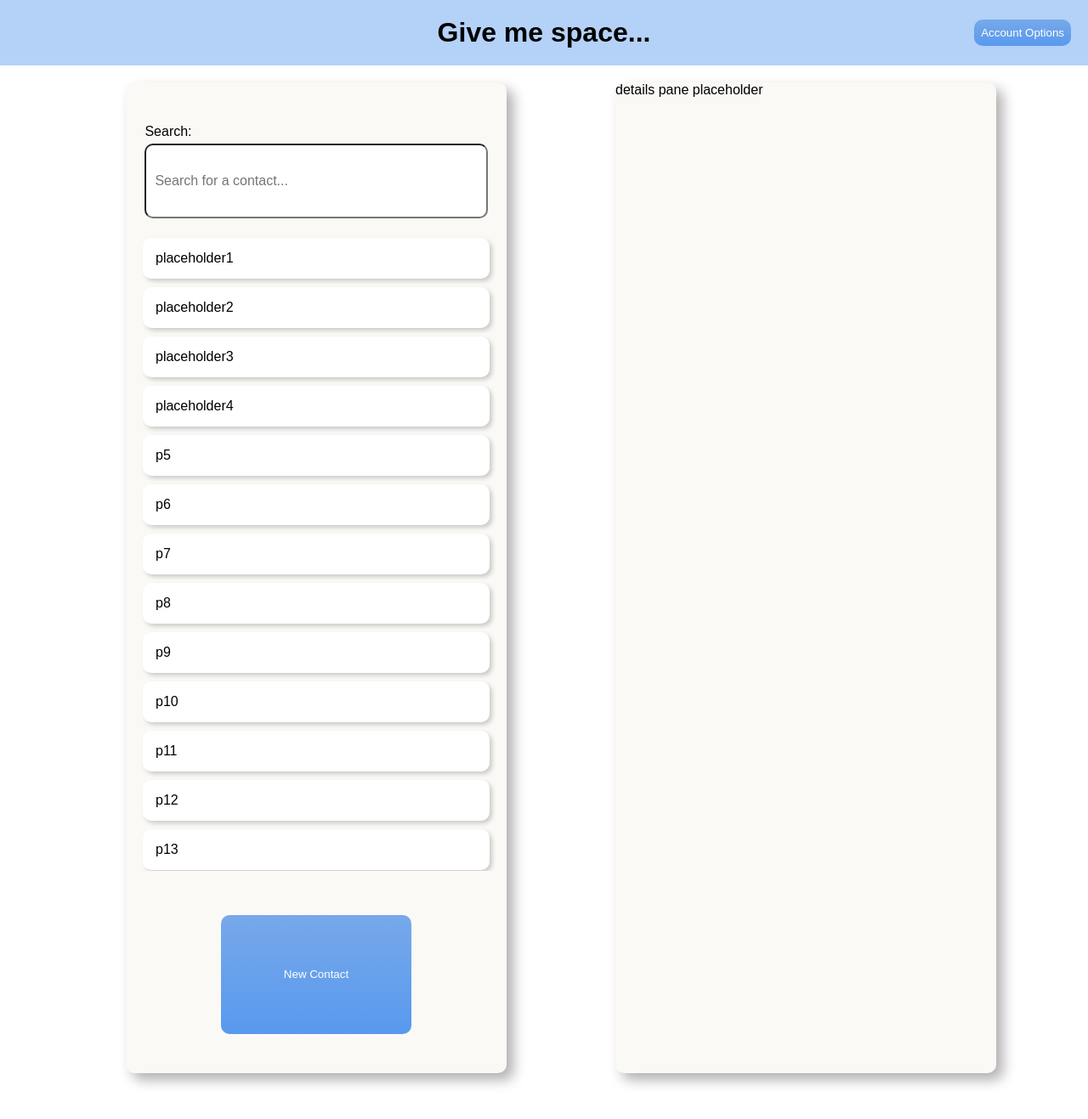
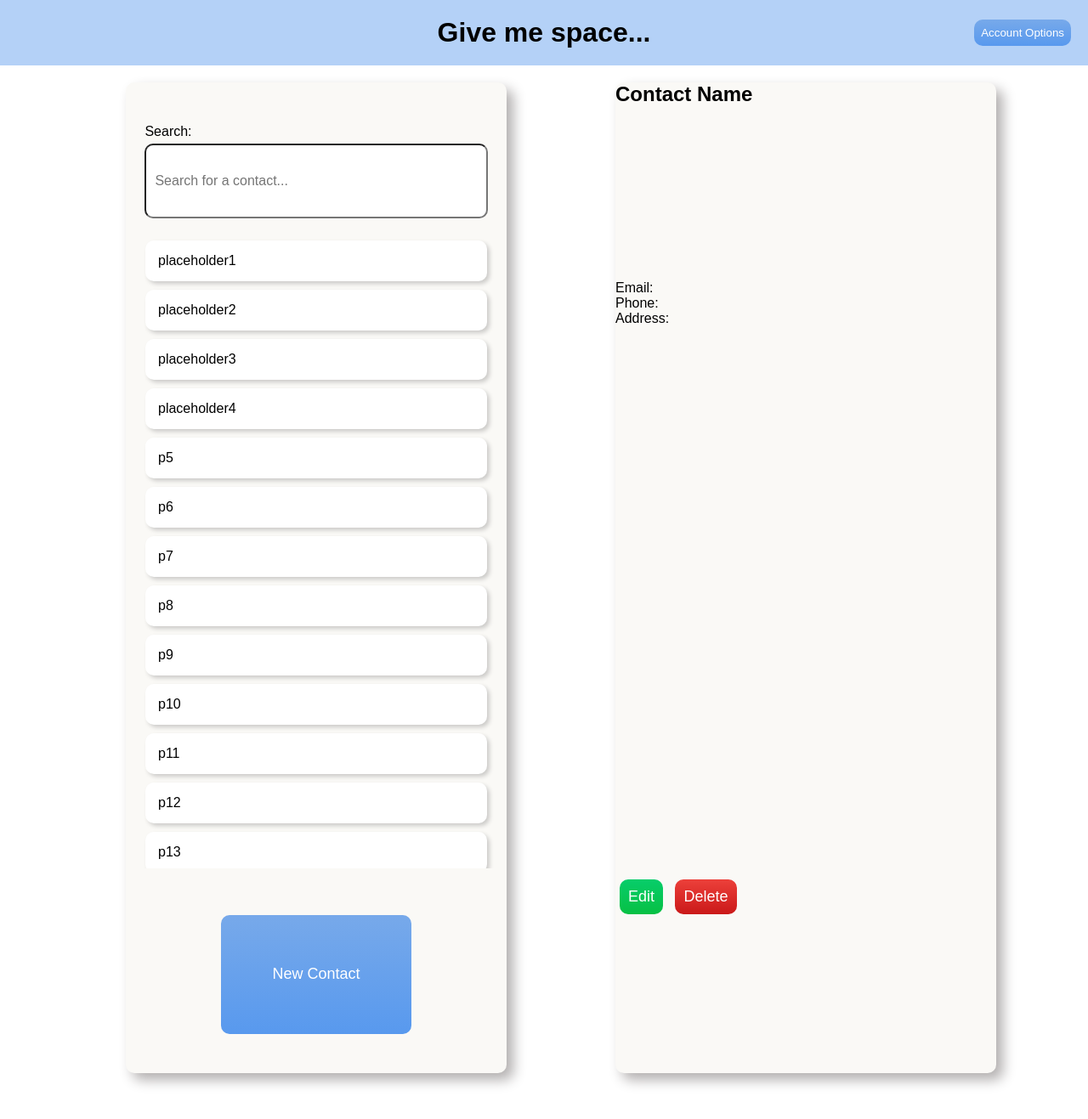
Before and after one commit to PlasticRosewood/COP4331-P1-Group2, a PHP site: page /public/index.html in a window 1280 px wide. Shown: the top 1317 px of the page at 85% size. Run offline with PHP 8.4, Linux system fonts and the light colour scheme; a stand-in replaces the project's code that opens the database connection.

Commit message:
Added substantial HTML/CSS content to main contacts page, including finishing the template for the contacts list, and creating the skeleton for the details pane.

```diff
--- a/public/index.html
+++ b/public/index.html
@@ -47,7 +47,16 @@
         </div>
 
         <div id="details_pane">
-            <p>details pane placeholder</p>
+            <h2 id="contact_name">Contact Name</h2>
+            <div id="contact_details">
+                <p id="contact_email">Email: </p>
+                <p id="contact_phone">Phone: </p>
+                <p id="contact_address">Address: </p>
+            </div>
+            <div id="option_buttons">
+                <button id="edit_contact_button" class="edit_button">Edit</button>
+                <button id="delete_contact_button" class="delete_button">Delete</button>
+            </div>
         </div>
 
     </div> <!-- end of content -->
--- a/public/stylesheets/global.css
+++ b/public/stylesheets/global.css
@@ -23,13 +23,39 @@
     padding: 10px;
     margin: 5px;
     color: #fff;
+    font-size: large;;
     background: linear-gradient(180deg, #77a9ea 0%, #5899ee 100%);
     border: 0;
     border-radius: var(--std_border_radius);
 }
-
 .submit_button:hover {
     background: linear-gradient(180deg, #4B91F7 0%, #367AF6 100%);
+}
+
+.edit_button {
+    padding: 10px;
+    margin: 5px;
+    color: #fff;
+    font-size: large;
+    background: linear-gradient(180deg, #07cd6a 0%, #07c044 100%);
+    border: 0;
+    border-radius: var(--std_border_radius);
+}
+.edit_button:hover {
+    background: linear-gradient(180deg, #00cc66 0%, #02af3c 100%);
+}
+
+.delete_button {
+    padding: 10px;
+    margin: 5px;
+    color: #fff;
+    font-size: large;
+    background: linear-gradient(180deg, #ec403a 0%, #ca1919 100%);
+    border: 0;
+    border-radius: var(--std_border_radius);
+}
+.delete_button:hover {
+    background: linear-gradient(180deg, #ED0800 0%, #ba0c0c 100%);
 }
 
 /* end of global */
@@ -141,11 +167,10 @@
 
     /* other styling properties */
     padding: 5px;
-    margin: 5px;
+    margin: 8px;
     overflow: hidden;
     overflow-y: auto;
 }
-
 
 #dynamic_contacts_list > li {
     padding: 15px;
@@ -154,21 +179,12 @@
     border-radius: var(--std_border_radius);
     box-shadow: 3px 3px 5px #cccbc9;
     background-color: #ffffff;
-}
-
-@keyframes hightlight_item {
-    0% {
-        transform: scale(1);
-        box-shadow: 3px 3px 5px #cccbc9;
-    }
-    100% {
-        transform: scale(1.02);
-        box-shadow: 5px 5px 6px #cccbc9;
-    }
+    transition: transform 0.1s ease, box-shadow 0.1s ease;
 }
 
 #dynamic_contacts_list > li:hover, #dynamic_contacts_list > li:focus {
-    animation: hightlight_item 0.1s ease forwards;
+    transform: scale(1.02);
+    box-shadow: 5px 5px 6px #cccbc9;
 }
 
 #new_contact_button {
@@ -180,13 +196,23 @@
     width: 50%;
     height: 60%;
 }
+/* end of dynamic contacts list */
 
+/* details pane properties */
 #details_pane {
     /* grid properties */
     grid-column: details_box;
+    display: grid;
+    grid-template-rows: [contact_name] 20% [contact_info] 60% [contact_actions] 20%;
 }
+
+
+
+
 /* end of content grid */
-/* end of dynamic contacts list */
+
+
+
 
 
 /* new contact form */
```
